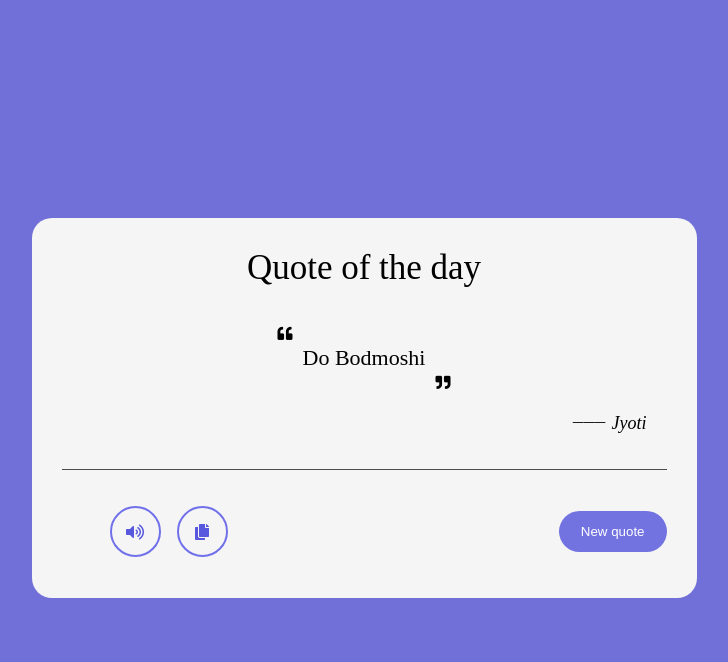
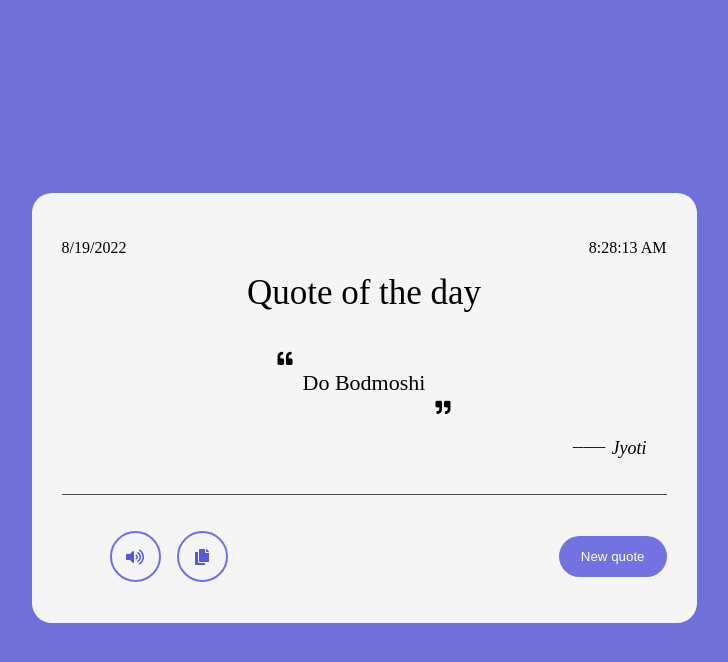
Before and after one commit to jyotiprakashh/RandomQuote_API, a plain HTML site: page index.html in a window 1280 px wide. Shown: the whole page, without its empty margins (276-1004 px from the left). Drawn offline with Linux system fonts and the light colour scheme.

Commit message:
Added time and date

```diff
--- a/index.html
+++ b/index.html
@@ -9,9 +9,18 @@
 </head>
 <body>
     <div class="wrapper">
+        <section>
+            <div id="clock">
+                <ul>
+                    <li id="date">00</li>
+                    <li id="time">00</li>
+                </ul>
+            </div>
+        </section>
        <header>
         Quote of the day
        </header>
+
        <div class="content">
         <div class="quote-area">
             <i class="fas fa-quote-left"></i>
--- a/int.js
+++ b/int.js
@@ -4,6 +4,14 @@ let auth = document.querySelector(".name");
 let loader = document.getElementById("loader")
 let sbtn =  document.querySelector(".sound");
 let cbtn = document.querySelector(".copy");
+function display(){
+    let a = new Date();
+    let t = a.toLocaleTimeString();
+    let d = a.toLocaleDateString();
+    document.querySelector("#date").innerText= d;
+    document.querySelector("#time").innerText= t;
+}
+setInterval(display,1000);
 qbtn.addEventListener("click",()=>{
     loader.classList.add("active");
     setTimeout(function() {
--- a/style.css
+++ b/style.css
@@ -17,6 +17,16 @@ body{
     font-size: 35px;
     font-weight: 600px;
     text-align: center;
+}
+#clock ul{
+    display: flex;
+    justify-content: space-between;
+    flex-direction: row;
+    padding-left: 0;
+}
+
+#clock ul li {
+    list-style: none;
 }
 
 .wrapper .content{
```
